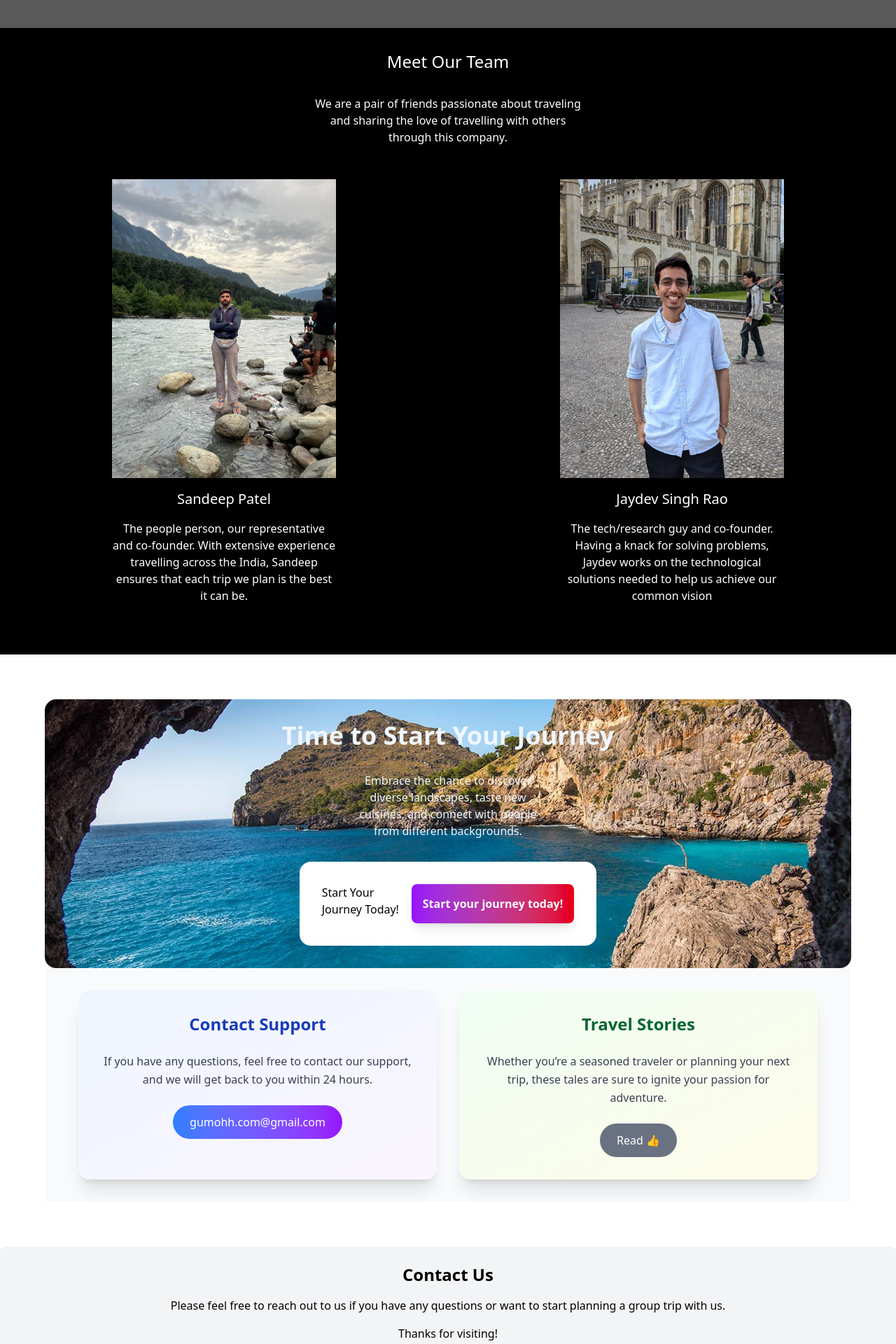
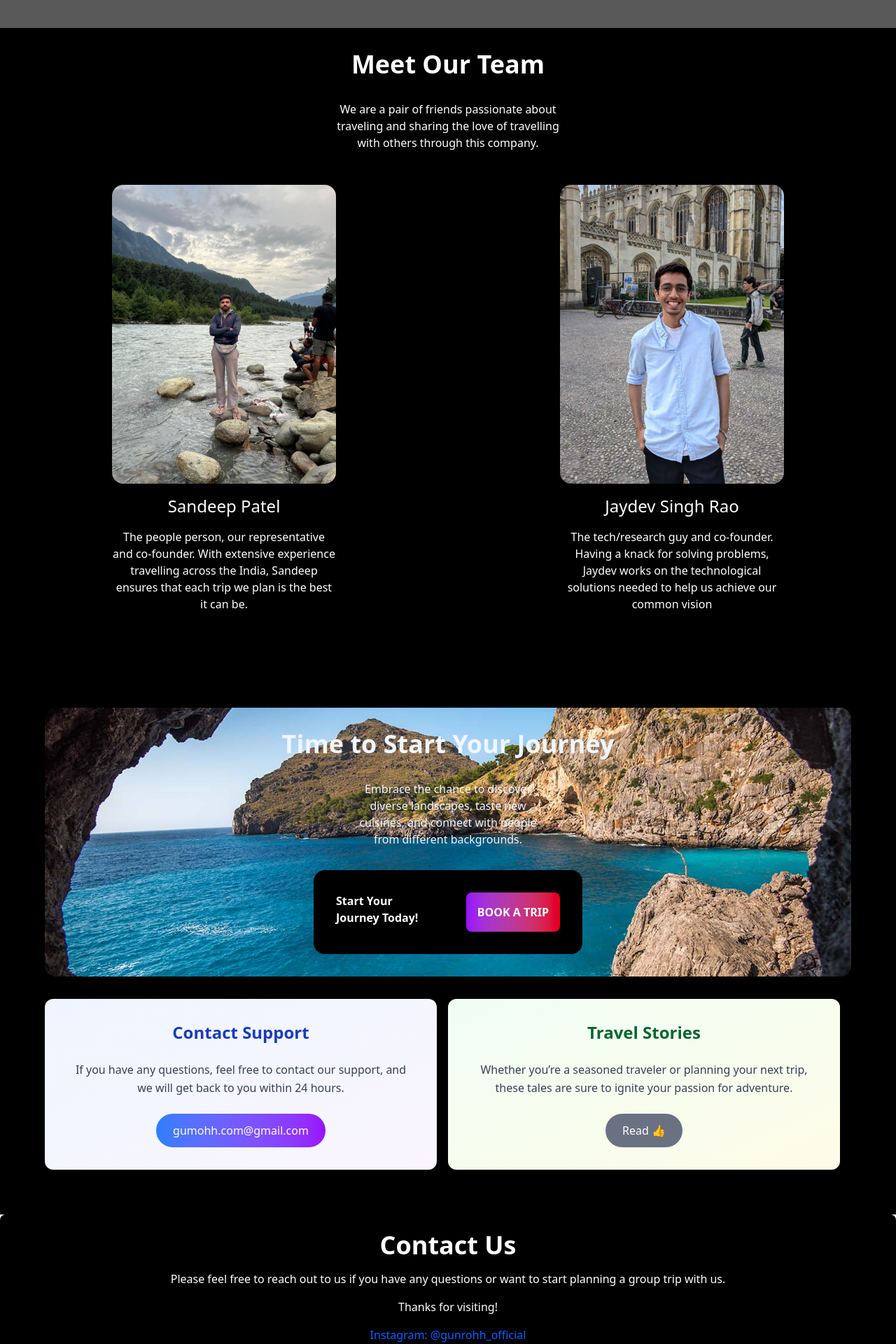
Before and after one commit to gumohh-com/gumohh-com.github.io, a React (Vite) app in the folder client/: page / in a window 1280 px wide. Shown: the part 760-2680 px from the top of the page at 70% size. Built offline with nearby package versions, Linux system fonts and the light colour scheme; grey boxes are pictures that could not be loaded.

Commit message:
update styling

```diff
--- a/client/src/components/FounderCard.jsx
+++ b/client/src/components/FounderCard.jsx
@@ -1,8 +1,8 @@
 const FounderCard = ({info}) => {
     return (
         <div className="flex flex-col items-center p-4 mt-8 text-white">
-            <img src={info.img} alt="Our Founder Sandeep Patel" className="w-80 h-auto"/>
-            <h4 className="p-4 text-xl">{info.name}</h4>
+            <img src={info.img} alt="Our Founder Sandeep Patel" className="w-80 h-auto rounded-2xl"/>
+            <h4 className="p-4 text-2xl font-medium">{info.name}</h4>
             <p className="w-80 text-center">
                 {info.about}
             </p>
--- a/client/src/components/FounderSection.jsx
+++ b/client/src/components/FounderSection.jsx
@@ -4,8 +4,8 @@ const FounderSection = () => {
     return (
         <div className="bg-black pb-14">
             <p className="flex flex-col items-center text-white">
-                <h3 className="p-8 text-2xl">Meet Our Team</h3>
-                <div className="max-w-96 text-center">We are a pair of friends passionate about traveling and sharing the love of travelling with others through this company.</div>
+                <h3 className="p-8 text-4xl font-bold">Meet Our Team</h3>
+                <div className="max-w-80 text-center">We are a pair of friends passionate about traveling and sharing the love of travelling with others through this company.</div>
             </p>
             <div className="flex justify-around flex-wrap">
                 <FounderCard info={founderList[0]} />
--- a/client/src/components/Header.jsx
+++ b/client/src/components/Header.jsx
@@ -15,11 +15,11 @@ const Header = () => {
   };
 
   return (
-    <header className="fixed top-0 left-0 right-0 z-50 bg-transparent shadow-md">
+    <header className="fixed top-0 left-0 right-0 z-50 bg-transparent">
       <div className="container mx-auto px-4 py-4 flex justify-between items-center">
         {/* Logo */}
         <Link to="/" className="text-2xl font-bold text-white">
-          GUMA
+          GUMOHH!
         </Link>
         {/* Hamburger Menu Icon for Mobile */}
         <button
@@ -47,17 +47,17 @@ const Header = () => {
         <nav className="hidden md:flex md:items-center">
           <ul className="flex space-x-6">
             <li>
-              <Link to="/about" className="text-white hover:text-blue-500">
+              <Link to="/about" className="text-white hover:text-blue-500 font-medium">
                 About Us
               </Link>
             </li>
             <li>
-              <Link to="/gallery" className="text-white hover:text-blue-500">
+              <Link to="/gallery" className="text-white hover:text-blue-500 font-medium">
                 Gallery
               </Link>
             </li>
             <li>
-              <Link to="/contact" className="text-white hover:text-blue-500">
+              <Link to="/contact" className="text-white hover:text-blue-500 font-medium">
                 Contact Us
               </Link>
             </li>
--- a/client/src/components/JourneySection.jsx
+++ b/client/src/components/JourneySection.jsx
@@ -1,20 +1,20 @@
 const JourneySection = () => {
   return (
-    <section className="p-16">
-        <div className="flex flex-col items-center bg-[url('/banner-03.jpg')] bg-cover bg-center min-h-96 rounded-2xl">
+    <section className="p-16 bg-black">
+        <div className="flex flex-col items-center bg-[url('/banner-03.jpg')] bg-cover bg-center min-h-96 rounded-2xl w-full mb-8">
             <h4 className="text-4xl text-blue-50 font-bold p-8 text-center">Time to Start Your Journey</h4>
             <p className="text-blue-50 text-center max-w-72">Embrace the chance to discover diverse landscapes, taste new cuisines, and connect with people from different backgrounds.</p>
-            <div className="bg-white rounded-2xl p-8 m-8 flex flex-wrap">
-                <div className="max-w-32">Start Your Journey Today!</div>
+            <div className="bg-black rounded-2xl p-8 m-8 flex flex-wrap w-sm justify-between">
+                <div className="max-w-32 text-white font-bold">Start Your Journey Today!</div>
                 <div><button className="p-4 bg-gradient-to-r from-purple-600 to-red-600 text-white font-semibold rounded-lg shadow-lg hover:from-blue-600 hover:to-purple-700 transition-all transform hover:scale-105">
-                    Start your journey today!
+                    BOOK A TRIP
                 </button>
                 </div>
             </div>
         </div>
-        <div className="flex justify-around p-8 bg-gray-50">
+        <div className="flex justify-between">
       {/* Contact Support Card */}
-      <div className="bg-gradient-to-br from-blue-50 to-purple-50 rounded-2xl shadow-xl p-8 text-center w-1/2 mx-4 transform transition-all hover:scale-105 hover:shadow-2xl">
+      <div className="bg-gradient-to-br from-blue-50 to-purple-50 rounded-xl shadow-xl p-8 text-center w-1/2 transform transition-all hover:scale-105 hover:shadow-xl">
         <h2 className="text-2xl font-bold mb-6 text-blue-800">Contact Support</h2>
         <p className="text-gray-700 mb-6 leading-relaxed">
           If you have any questions, feel free to contact our support, and we will get back to you within 24 hours.
@@ -28,7 +28,7 @@ const JourneySection = () => {
       </div>
 
       {/* Travel Stories Card */}
-      <div className="bg-gradient-to-br from-green-50 to-yellow-50 rounded-2xl shadow-xl p-8 text-center w-1/2 mx-4 transform transition-all hover:scale-105 hover:shadow-2xl">
+      <div className="bg-gradient-to-br from-green-50 to-yellow-50 rounded-xl shadow-xl p-8 text-center w-1/2 mx-4 transform transition-all hover:scale-105 hover:shadow-xl">
         <h2 className="text-2xl font-bold mb-6 text-green-800">Travel Stories</h2>
         <p className="text-gray-700 mb-6 leading-relaxed">
           Whether you’re a seasoned traveler or planning your next trip, these tales are sure to ignite your passion for adventure.
--- a/client/src/pages/Home.jsx
+++ b/client/src/pages/Home.jsx
@@ -42,8 +42,8 @@ const Home = () => {
           </div>
           <FounderSection />
           <JourneySection />
-          <div className="flex flex-col items-center justify-center p-6 bg-gray-100 rounded-lg shadow-md">
-              <h2 className="text-2xl font-bold mb-4">Contact Us</h2>
+          <div className="flex flex-col items-center justify-center p-6 bg-black text-white rounded-lg shadow-md">
+              <h2 className="text-4xl font-bold mb-4">Contact Us</h2>
               <p className="text-center mb-4">
                   Please feel free to reach out to us if you have any questions or want to start planning a group trip with us.
               </p>
```
